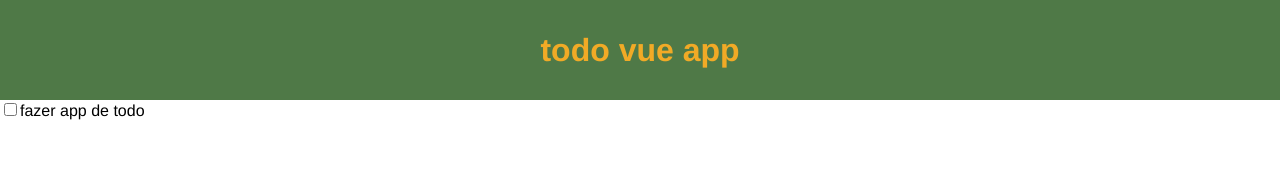
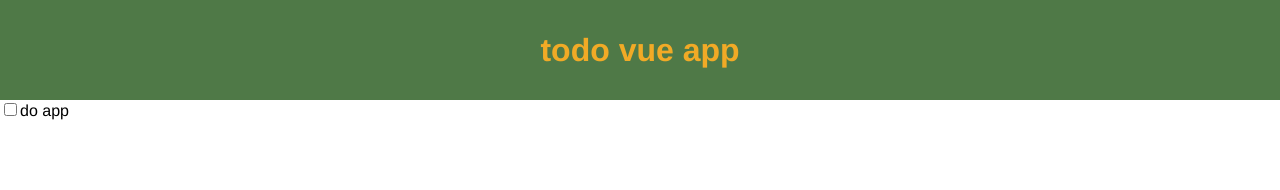
Before and after one commit to amandabrbz/todo-vue, a Vue app: page / in a window 1280 px wide. Shown: the top 190 px of the page. Built offline with nearby package versions, Linux system fonts and the light colour scheme.

Commit message:
prepara o componente para receber uma lista

```diff
--- a/src/App.vue
+++ b/src/App.vue
@@ -1,24 +1,39 @@
 <template>
   <div id="app">
-    <Header/>
-      <Item label="fazer app de todo" v-bind:done="false"/>
-    <Footer/>
+    <Header />
+    <ul>
+      <li v-for="item in ToDoItems" v-bind:key="item.id">
+        <Item v-bind:label="item.label" v-bind:done="item.done" v-bind:id="item.id" />
+      </li>
+    </ul>
+    <Footer />
   </div>
 </template>
 
 <script>
-import Header from './components/Header.vue';
-import Footer from './components/Footer.vue';
-import Item from './components/Item.vue';
+import Header from "./components/Header.vue";
+import Footer from "./components/Footer.vue";
+import Item from "./components/Item.vue";
 
 export default {
-  name: 'App',
+  name: "App",
   components: {
     Header,
     Footer,
     Item,
-  }
-}
+  },
+  data() {
+    return {
+      ToDoItems: [
+        {
+          id: `id-${Math.floor(Math.random() * 1000)}`,
+          label: "do app",
+          done: false,
+        },
+      ],
+    };
+  },
+};
 </script>
 
 <style>
@@ -31,4 +46,10 @@ export default {
   -webkit-font-smoothing: antialiased;
   -moz-osx-font-smoothing: grayscale;
 }
+
+ul, li {
+  padding: 0;
+  margin: 0;
+  list-style:none;
+}
 </style>
--- a/src/components/Item.vue
+++ b/src/components/Item.vue
@@ -11,11 +11,11 @@ export default {
   props: {
     label: { required: true, type: String },
     done: { default: false, type: Boolean },
+    id: {required: true, type: String}
   },
   data() {
     return {
       isDone: this.done,
-      id: `id-${Math.floor(Math.random() * 1000)}`,
     };
   }
 };
```
Lines whose indentation alone changed are shown as unchanged.
